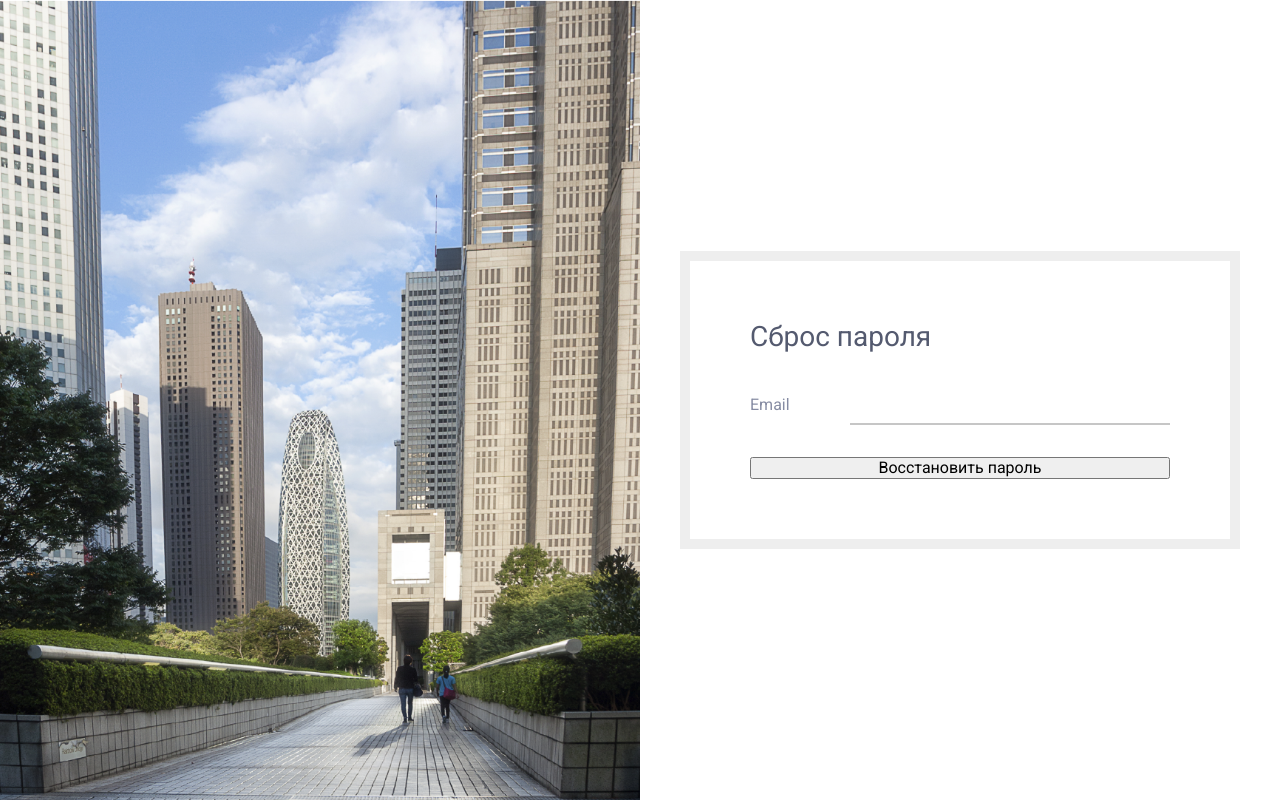
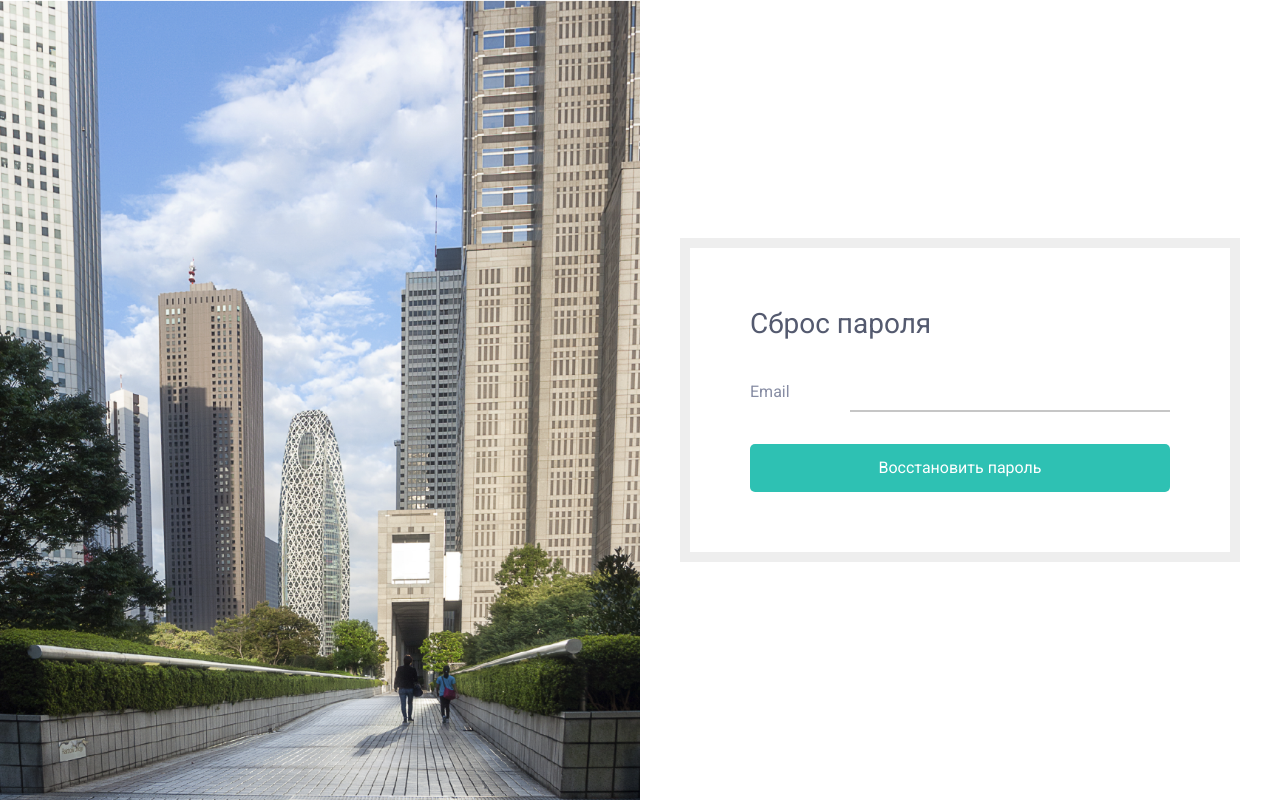
Before and after one commit to INPK/Chess, a Vue app: page /password/email in a window 1280 px wide. Built offline with nearby package versions, Linux system fonts and the light colour scheme.

Commit message:
Some fix of Front End

```diff
--- a/src/components/AuthLogin.vue
+++ b/src/components/AuthLogin.vue
@@ -104,8 +104,7 @@ export default {
           this.$router.push('/')
         })
         .catch((error) => {
-          const errorMessages = error.response.data
-          this.showError(errorMessages, this)
+          this.showError(error, this)
         })
     }
   }
--- a/src/components/AuthPasswordEmail.vue
+++ b/src/components/AuthPasswordEmail.vue
@@ -7,7 +7,7 @@
           uk-spinner
         ></div>
         <div class="login-title">Сброс пароля</div>
-        <form @submit.prevent="sentEmailForResetPassword">
+        <form @submit.prevent>
 
           <div class="form-group">
             <label class="form-group__label" for="email">Email</label>
@@ -21,7 +21,8 @@
                 </span>
               </transition>
               <input
-                v-model="email"
+                v-model="email.value"
+                @click="clearError"
                 type="email"
                 id="email"
               />
@@ -31,11 +32,20 @@
           <div v-if="singleErrorMessage" class="static-error">
             {{ singleErrorMessage }}
           </div>
-          <button
+          <ButtonDefault
             @click="sentEmailForResetPassword"
+            name="Восстановить пароль"
+            color="green"
+            :actionForClick="sentEmailForResetPassword"
             class="button-expand"
-          >Восстановить пароль</button>
+          />
         </form>
+      </div>
+      <div v-else>
+        <h1>
+          Письмо с информацией для смены пароля отправлено на адрес:
+        </h1>
+        <span>{{ this.email.value }}</span>
       </div>
     </div>
   </AuthContainer>
@@ -43,7 +53,7 @@
 
 <script>
 import axios from 'axios'
-import AlertDefault from './AlertDefault'
+import ButtonDefault from './ButtonDefault'
 import AuthContainer from './AuthContainer'
 import CommonMethods from './CommonMethods'
 
@@ -51,36 +61,34 @@ export default {
   name: 'AuthPasswordEmail',
   data () {
     return {
-      email: '',
+      email: {
+        validationClass: '',
+        validationText: '',
+        value: ''
+      },
       send: false,
       sendingOut: false,
       singleErrorMessage: ''
     }
   },
   components: {
-    AlertDefault,
+    ButtonDefault,
     AuthContainer
   },
   mixins: [ CommonMethods ],
   methods: {
     sentEmailForResetPassword () {
       this.sendingOut = true
-      const alert = this.alert
-      var data = JSON.stringify({ email: this.email })
+      var data = JSON.stringify({ email: this.email.value })
       axios.post(this.$rootUrl + '/password/email', data)
-        .then(response => {
-          alert.message = response.data.message
-          alert.alive = true
+        .then(() => {
           this.send = true
+          this.sendingOut = false
         })
         .catch((error) => {
-          console.info(this.singleErrorMessage)
-          const errorMessages = error.response.data
-          this.showError(errorMessages, this)
+          this.showError(error, this)
+          this.sendingOut = false
         })
-      setTimeout(function () {
-        alert.alive = false
-      }, 3000)
     }
   }
 }
--- a/src/components/AuthPasswordReset.vue
+++ b/src/components/AuthPasswordReset.vue
@@ -1,9 +1,5 @@
 <template>
   <AuthContainer>
-    <AlertDefault
-      v-if="alert.alive"
-      :message="alert.message"
-    />
     <div>Пароль: </div>
     <input
       :class="password.validationClass"
@@ -32,7 +28,7 @@
       {{ password_confirmation.validationText }}
     </span>
 
-    <button @clicl="resetPassword">Восстановить пароль</button>
+    <button @click="resetPassword">Восстановить пароль</button>
     <div v-if="singleErrorMessage" class="static-error">
       {{ singleErrorMessage }}
     </div>
@@ -41,7 +37,6 @@
 
 <script>
 import axios from 'axios'
-import AlertDefault from './AlertDefault'
 import AuthContainer from './AuthContainer'
 import CommonMethods from './CommonMethods'
 
@@ -64,13 +59,11 @@ export default {
     }
   },
   components: {
-    AlertDefault,
     AuthContainer
   },
   mixins: [ CommonMethods ],
   methods: {
     resetPassword () {
-      const alert = this.alert
       if (this.password.value === this.password_confirmation.value) {
         var data = JSON.stringify({
           password: this.password.value,
@@ -88,15 +81,11 @@ export default {
             this.$store.dispatch('storeLoginData', loginData)
           })
           .catch(error => {
-            const errorMessages = error.response.data
-            this.showError(errorMessages, this)
+            this.showError(error, this)
           })
       } else {
         this.singleErrorMessage = 'Пароли не совпадают'
       }
-      setTimeout(function () {
-        alert.alive = false
-      }, 3000)
     }
   }
 }
--- a/src/components/AuthRegister.vue
+++ b/src/components/AuthRegister.vue
@@ -1,5 +1,6 @@
 <template>
   <AuthContainer>
+    <div v-if="!send">
       <div>Имя компании: </div>
       <input
         :class="company_name.validationClass"
@@ -128,6 +129,14 @@
         {{ singleErrorMessage }}
       </div>
       <button @click="register">Отправить</button>
+    </div>
+    <div v-else>
+      <h2>
+        <div>
+          Отлично! Осталось подтвердить ваш email. На вашу почту отправлено письмо с подтверждением.
+        </div>
+      </h2>
+    </div>
   </AuthContainer>
 </template>
 
@@ -184,7 +193,8 @@ export default {
         validationText: '',
         value: false
       },
-      singleErrorMessage: ''
+      singleErrorMessage: '',
+      send: false
     }
   },
   components: {
@@ -207,12 +217,10 @@ export default {
         })
         this.$store.dispatch('registerUser', data)
           .then(() => {
-            this.$router.push('/')
-            alert('Вы успешно зарегистрировались! Перейдите на почту.')
+            this.send = true
           })
           .catch((error) => {
-            const errorMessages = error.response.data
-            this.showError(errorMessages, this)
+            this.showError(error, this)
           })
       } else {
         this.password_confirmation.validationClass = 'error'
--- a/src/components/CommonMethods.vue
+++ b/src/components/CommonMethods.vue
@@ -6,7 +6,9 @@
 export default {
   name: 'CommonMethods',
   methods: {
-    showError (errorMessages, pointer) {
+    showError (error, pointer) {
+      if (error.response !== undefined) {
+        const errorMessages = error.response.data
         if (errorMessages.single_error) {
           pointer.singleErrorMessage = errorMessages.message
         } else {
@@ -16,10 +18,14 @@ export default {
             pointer[i].validationText = textError
           }
         }
+      } else {
+        pointer.singleErrorMessage = 'Что-то пошло не так.'
+      }
     },
     clearError (event) {
       let item = event.target.id
       this[item].validationClass = ''
+      this.singleErrorMessage = ''
     },
     showAlert (errorObject, type, alert) {
       const errorStatus = errorObject.response.status
```
Lines whose indentation alone changed are shown as unchanged.
